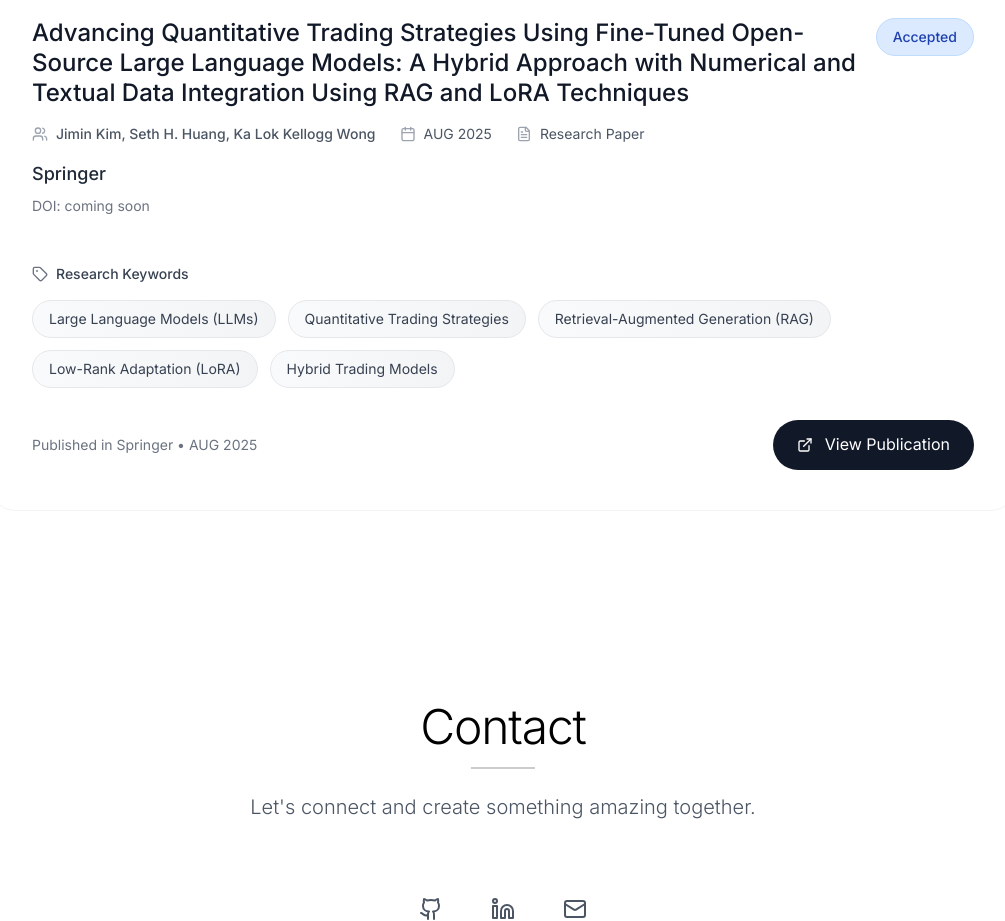
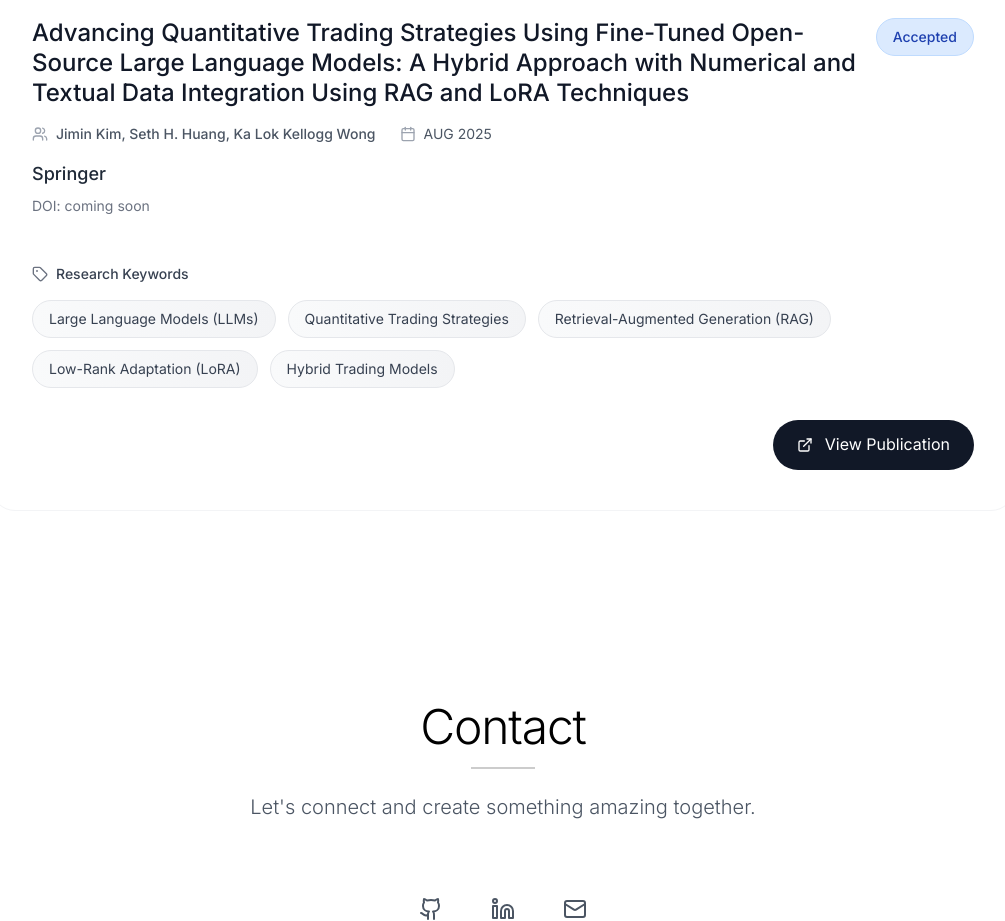
Before and after one commit to jiminkim214/portfolio-website, a React (Vite) app: page / in a window 1280 px wide. Shown: the part 2040-2961 px from the top of the page, without its empty margins (137-1142 px from the left). Built offline with nearby package versions, Linux system fonts and the light colour scheme.

Commit message:
fixed some infos

```diff
--- a/src/components/Publication.tsx
+++ b/src/components/Publication.tsx
@@ -1,5 +1,5 @@
 import React, { useState, useEffect, useRef } from 'react';
-import { ExternalLink, FileText, Calendar, Users, Tag, Award } from 'lucide-react';
+import { ExternalLink, Calendar, Users, Tag } from 'lucide-react';
 
 const Publications: React.FC = () => {
   const [isVisible, setIsVisible] = useState(false);
@@ -93,10 +93,6 @@ const Publications: React.FC = () => {
                           <Calendar size={16} className="text-gray-400" />
                           <span>{publication.year}</span>
                         </div>
-                        <div className="flex items-center gap-2">
-                          <FileText size={16} className="text-gray-400" />
-                          <span>{publication.type}</span>
-                        </div>
                       </div>
 
                       <div className="mb-6">
@@ -134,17 +130,12 @@ const Publications: React.FC = () => {
                     </div>
                   </div>
 
-                  <div className="flex items-center justify-between">
-                    <div className="text-sm text-gray-500">
-                      Published in {publication.journal} • {publication.year}
-                    </div>
-
+                <div className="flex items-center lg:items-start justify-center lg:justify-end">
                   <a
                     href={publication.link}
                     target="_blank"
                     rel="noopener noreferrer"
-                      className="group/link inline-flex items-center gap-3 px-6 py-3 bg-gray-900 text-white rounded-full hover:bg-gray-800 transition-all duration-300 hover:shadow-lg hover:-translate-y-0.5"
-                    >
+                    className="group/link inline-flex items-center gap-3 px-6 py-3 bg-gray-900 text-white rounded-full hover:bg-gray-800 transition-all duration-300 hover:shadow-lg hover:-translate-y-0.5">
                     <ExternalLink size={16} className="group-hover/link:rotate-45 transition-transform duration-300" />
                     <span>View Publication</span>
                   </a>
```
Lines whose indentation alone changed are shown as unchanged.
